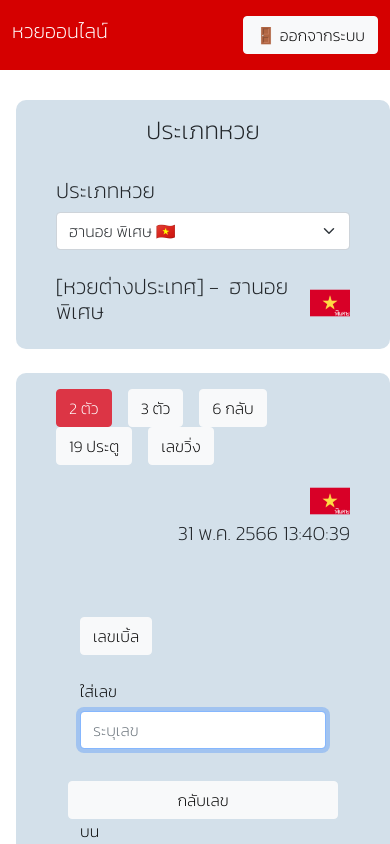
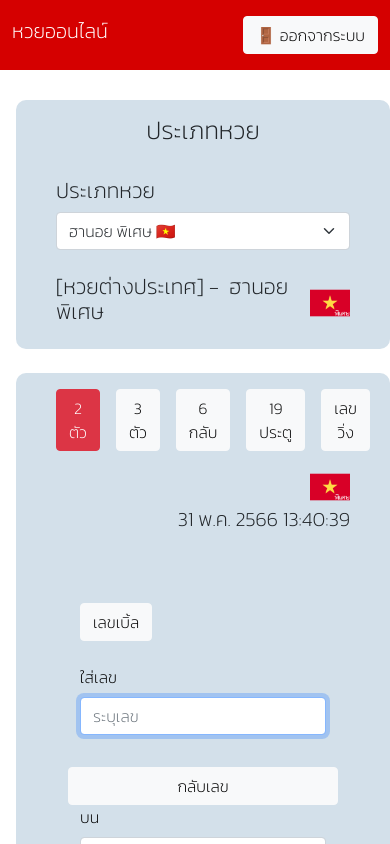
Before and after one commit to phonlayut17/lottery, a React (Create React App) app: page / in a window 390 px wide. Both pictures are taken after a click on the button "🌙 เข้าสู่ระบบ". Shown: the top 844 px of the page. Built offline with nearby package versions, Linux system fonts and the light colour scheme.

Commit message:
[Updated] responsive for screen

```diff
--- a/package.json
+++ b/package.json
@@ -2,6 +2,7 @@
   "name": "lottery",
   "version": "0.1.0",
   "private": true,
+  "homepage": "http://ns127.hostinglotus.net",
   "dependencies": {
     "@testing-library/jest-dom": "^5.16.5",
     "@testing-library/react": "^13.4.0",
--- a/public/index.html
+++ b/public/index.html
@@ -4,7 +4,7 @@
 <head>
   <meta charset="utf-8" />
   <link rel="icon" href="%PUBLIC_URL%/lottery.ico" />
-  <meta name="viewport" content="width=device-width, user-scalable=no">
+  <meta name="viewport" content="width=device-width, initial-scale=1.0">
   <meta name="theme-color" content="#000000" />
   <meta name="description" content="Web site created using create-react-app" />
   <link rel="apple-touch-icon" href="%PUBLIC_URL%/logo192.png" />
@@ -26,7 +26,7 @@
   <link rel="preconnect" href="https://fonts.gstatic.com" crossorigin>
   <link href="https://fonts.googleapis.com/css2?family=Kanit:wght@200&display=swap" rel="stylesheet">
 
-  <title>หวยออนไลน์</title>
+  <title>luckynumber777</title>
 </head>
 
 <body>
--- a/src/pages/LotteryPage.js
+++ b/src/pages/LotteryPage.js
@@ -273,7 +273,7 @@ function LotteryPage() {
           </Container>
         ) : (
           <Row style={{ paddingTop: 100, paddingLeft: 16, }}>
-            <Col sm={6}>
+            <Col sm={12}>
               <Container fluid style={{ borderRadius: '10px', paddingTop: 16, paddingLeft: 16, paddingRight: 16, paddingBottom: 16, backgroundColor: lotteryType === "hanoi-normal" ? "#E8988B" : lotteryType === "hanoi-privilege" ? "#D3E0EA" : lotteryType === "hanoi-vip" ? "#A1CAE2" : lotteryType === "lao-normal" ? "#E4A0F7" : "#FBEDBE" }}>
                 <TypeLottery setSummaryList={setSummaryList} setLotteryType={setLotteryType} lotteryType={lotteryType} />
               </Container>
@@ -283,8 +283,8 @@ function LotteryPage() {
                   <Col>
                     <Row>
                       <Col sm={8}>
-                        <Row className="d-flex justify-content-between align-items-center">
-                          <div className="mb-3">
+                        <Row className="d-flex justify-content-between align-items-center row">
+                          <div className="mb-3 d-flex">
                             <Button
                               variant={key === 'two-lottery' ? 'danger' : 'light'}
                               onClick={() => handleTabSelect('two-lottery')}
@@ -371,7 +371,7 @@ function LotteryPage() {
                 <Comment comment={comment} setComment={setComment} lotteryType={lotteryType} showList={showList} setShowList={setShowList} price={price} setPrice={setPrice} clearPrice={clearPrice} clearAll={clearAll} />
               </Container>
             </Col>
-            <Col sm={6}>
+            <Col sm={12}>
               <Container fluid style={{ paddingLeft: 16, paddingRight: 16, paddingBottom: 16 }}>
                 <Container>
                   <History />
```
